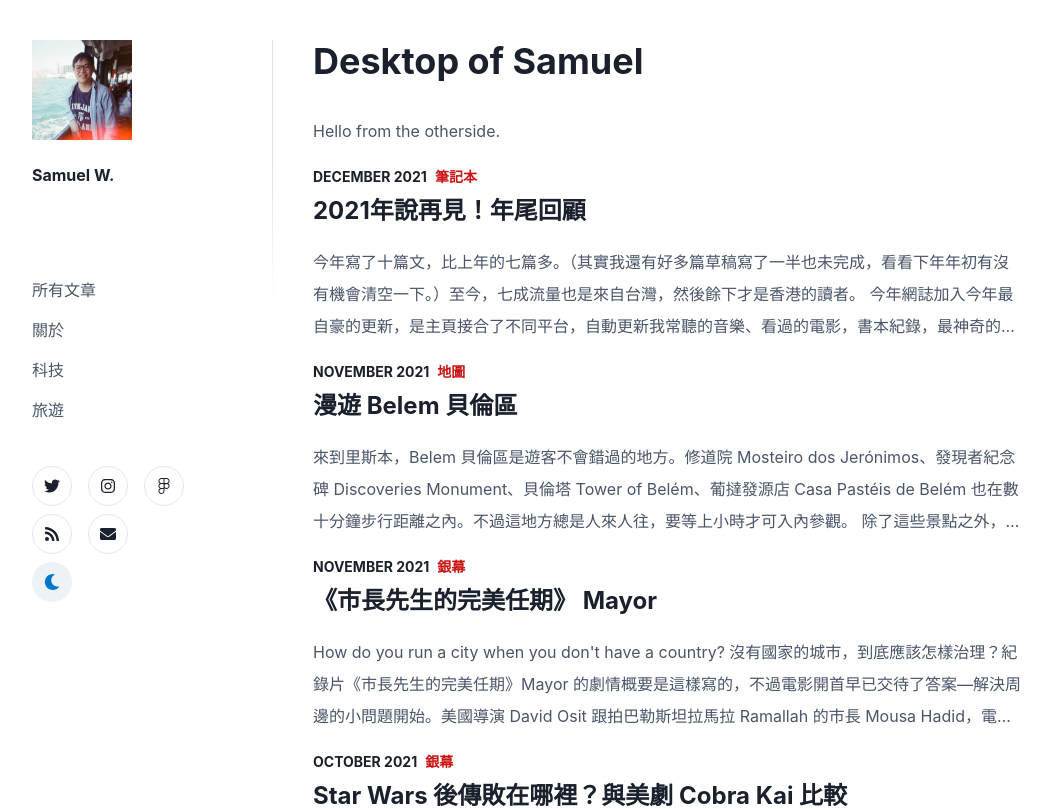
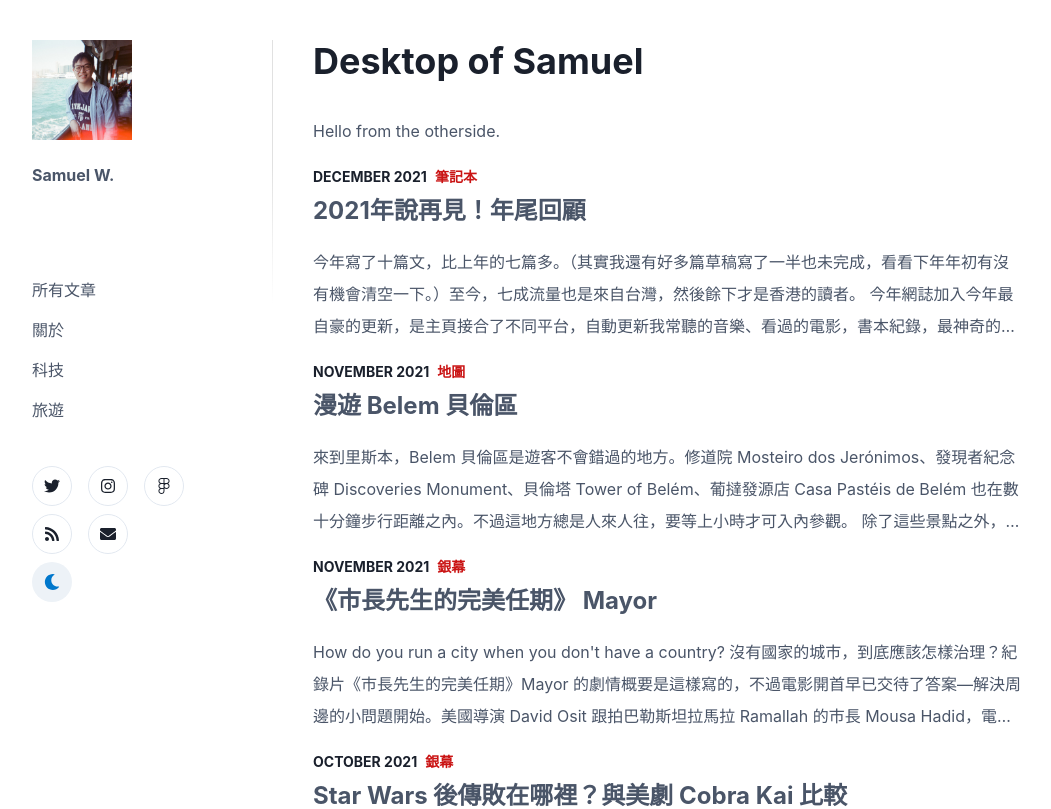
Before and after one commit to desktopofsamuel/notes-v3, a Next.js app: page / in a window 1280 px wide. Shown: the top 809 px of the page, without its empty margins (112-1163 px from the left). Built offline with nearby package versions, Linux system fonts and the light colour scheme.

Commit message:
feat: add NextSEO

```diff
--- a/components/Layout.tsx
+++ b/components/Layout.tsx
@@ -2,6 +2,7 @@ import Head from "next/head";
 import Link from "next/link";
 import { Container, Grid, Box } from "@chakra-ui/react";
 import Nav from "@/components/Nav";
+import { NextSeo } from "next-seo";
 
 export default function Layout({
   title,
@@ -11,12 +12,16 @@ export default function Layout({
 }: LayoutProps) {
   return (
     <>
-      <Head>
-        <title>{title}</title>
-        <link rel="icon" href="/favicon.ico" />
-        <meta name="description" content={description} />
-        <meta name="keywords" content={keywords} />
-      </Head>
+      <NextSeo
+        title={title}
+        description={description}
+        // additionalMetaTags={[
+        //   {
+        //     property: "keywords",
+        //     content: keywords,
+        //   },
+        // ]}
+      />
       <Container maxW="container.lg">
         <Grid
           gridTemplateColumns={{
@@ -43,17 +48,8 @@ export default function Layout({
 }
 
 type LayoutProps = {
-  title: string;
-  description: string;
-  keywords: string;
+  title?: string;
+  description?: string;
+  keywords?: [string];
   children: React.ReactNode;
 };
-
-const defaultProps: LayoutProps = {
-  title: "DJ Events | Find the parties",
-  description: "Find the latest DJ parties",
-  keywords: "music, dj, events, parties",
-  children: "",
-};
-
-Layout.defaultProps = defaultProps;
--- a/pages/page/[page_index].tsx
+++ b/pages/page/[page_index].tsx
@@ -20,7 +20,7 @@ const HomePage = ({
   currentPage: number;
 }) => {
   return (
-    <Layout title="Create Next App">
+    <Layout>
       <Heading>Desktop of Samuel</Heading>
       <Text> Hello from the otherside.</Text>
       <Grid>
--- a/pages/page/now.tsx
+++ b/pages/page/now.tsx
@@ -6,7 +6,11 @@ import Now from "@/components/Now";
 
 export default function AboutPage() {
   return (
-    <Layout title="關於本站" description="" keywords="">
+    <Layout
+      title="關於本站"
+      description="帕慕克說過，真正的博物館是時間被轉化成空間的地方。若把我的人生策展成一個展覽，書桌上大概會放著一部
+    MacBook、一部相機和一枝筆桿。"
+    >
       <Heading>關於我 About Me</Heading>
       <Text>
         帕慕克說過，真正的博物館是時間被轉化成空間的地方。若把我的人生策展成一個展覽，書桌上大概會放著一部
--- a/theme.js
+++ b/theme.js
@@ -151,13 +151,25 @@ const customTheme = extendTheme({
       }),
     },
     Link: {
-      baseStyle: (props) => ({}),
+      baseStyle: (props) => ({
+        transition: "all 500ms ease-in-out",
+        borderBottomColor: "transparent",
+        color: "gray.600",
+        textDecoration: "none",
+        _hover: {
+          textDecoration: "none",
+        },
+      }),
       variants: {
+        none: (props) => ({
+          _hover: {
+            borderBottomColor: "transparent",
+          },
+        }),
         postTitle: (props) => ({
           color: "gray.800",
           _hover: {
             borderBottomColor: "transparent",
-            color: "gray.600",
             textDecoration: "none",
           },
         }),
```
Also changed, not shown: package.json (+6 -1 lines), seo-config.js (added, +13 -0 lines), 1 other file (tests, documents, lock files or other folders).
